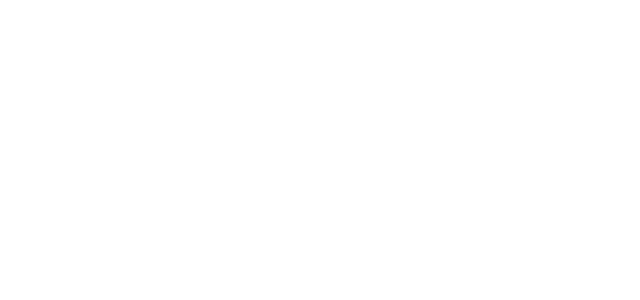
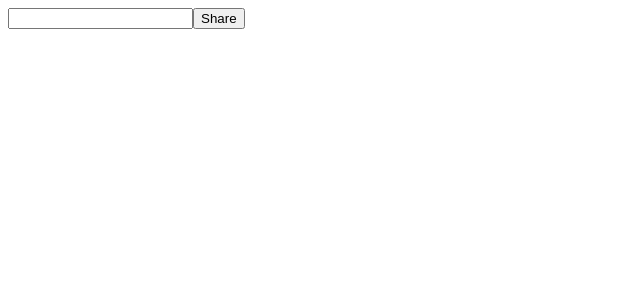
Before and after one commit to parksmojo/wordle-architect, an Angular app: page /design in a window 1280 px wide. Before the commit this address led to /. Shown: the top 300 px of the page, without its empty margins (0-640 px from the left). Built offline with nearby package versions, Linux system fonts and the light colour scheme.

Commit message:
proof of concept

```diff
--- a/src/app/app.routes.ts
+++ b/src/app/app.routes.ts
@@ -1,3 +1,10 @@
 import { Routes } from '@angular/router';
+import { DesignPage } from './pages/design-page/design-page';
+import { SolvePage } from './pages/solve-page/solve-page';
 
-export const routes: Routes = [];
+export const routes: Routes = [
+  { path: 'design', component: DesignPage },
+  { path: 'solve/:encoded', component: SolvePage },
+  { path: '', redirectTo: 'design', pathMatch: 'full' },
+  { path: '**', redirectTo: '' },
+];
--- /dev/null
+++ b/src/app/model/models.ts
@@ -0,0 +1,6 @@
+import z from 'zod';
+
+export type Challenge = z.infer<typeof challengeSchema>;
+export const challengeSchema = z.object({
+  word: z.string().min(1),
+});
--- /dev/null
+++ b/src/app/pages/design-page/design-page.html
@@ -0,0 +1,3 @@
+<input [(ngModel)]="word" />
+
+<button (click)="share()">Share</button>
--- /dev/null
+++ b/src/app/pages/design-page/design-page.ts
@@ -0,0 +1,32 @@
+import { Component, signal } from '@angular/core';
+import { FormsModule } from '@angular/forms';
+import { Challenge } from '../../model/models';
+
+@Component({
+  selector: 'app-design-page',
+  imports: [FormsModule],
+  templateUrl: './design-page.html',
+  styleUrl: './design-page.css',
+})
+export class DesignPage {
+  word = signal('');
+
+  share() {
+    const challenge: Challenge = {
+      word: this.word(),
+    };
+
+    const challengeStr = JSON.stringify(challenge);
+    const encodedChallenge = encodeURIComponent(btoa(challengeStr));
+    const url = `${window.location.origin}/solve/${encodedChallenge}`;
+    console.log('Generated url:', url);
+
+    if (!navigator.share) {
+      console.log('Copying the text');
+      navigator.clipboard.writeText(url);
+    } else {
+      console.log('Sharing the text');
+      navigator.share({ url });
+    }
+  }
+}
--- /dev/null
+++ b/src/app/pages/solve-page/solve-page.html
@@ -0,0 +1,3 @@
+<p>play-page works!</p>
+
+<p>{{ challenge?.word }}</p>
--- /dev/null
+++ b/src/app/pages/solve-page/solve-page.ts
@@ -0,0 +1,29 @@
+import { Component } from '@angular/core';
+import { ActivatedRoute } from '@angular/router';
+import { Challenge, challengeSchema } from '../../model/models';
+
+@Component({
+  selector: 'app-solve-page',
+  imports: [],
+  templateUrl: './solve-page.html',
+  styleUrl: './solve-page.css',
+})
+export class SolvePage {
+  challenge: Challenge | null;
+
+  constructor(private route: ActivatedRoute) {
+    const encoded = this.route.snapshot.paramMap.get('encoded');
+    if (!encoded) {
+      this.challenge = null;
+      return;
+    }
+    const str = atob(decodeURIComponent(encoded));
+    try {
+      this.challenge = challengeSchema.parse(JSON.parse(str));
+    } catch (error) {
+      console.error(error);
+      this.challenge = null;
+      return;
+    }
+  }
+}
```
Also changed, not shown: src/app/pages/design-page/design-page.css (added), src/app/pages/solve-page/solve-page.css (added), 2 other files (tests, documents, lock files or other folders).
